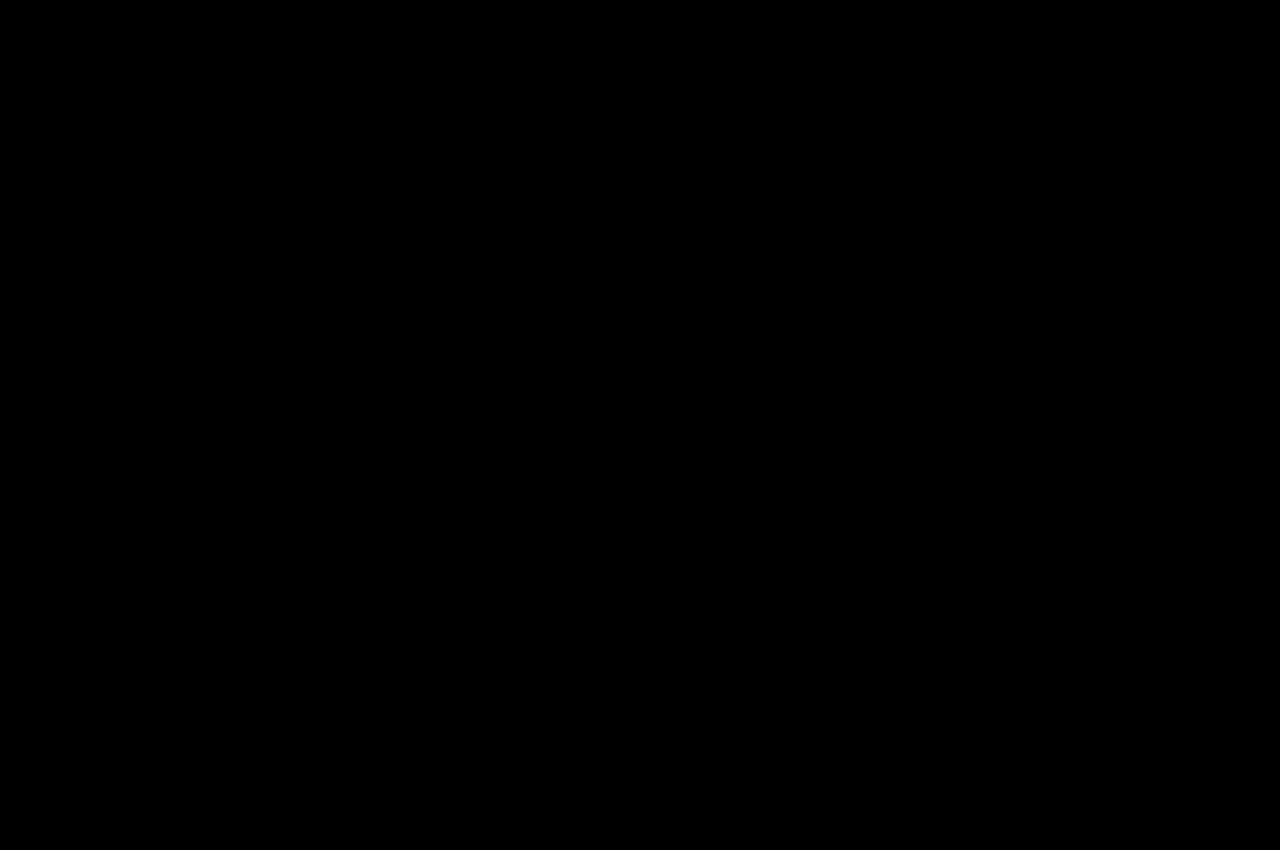
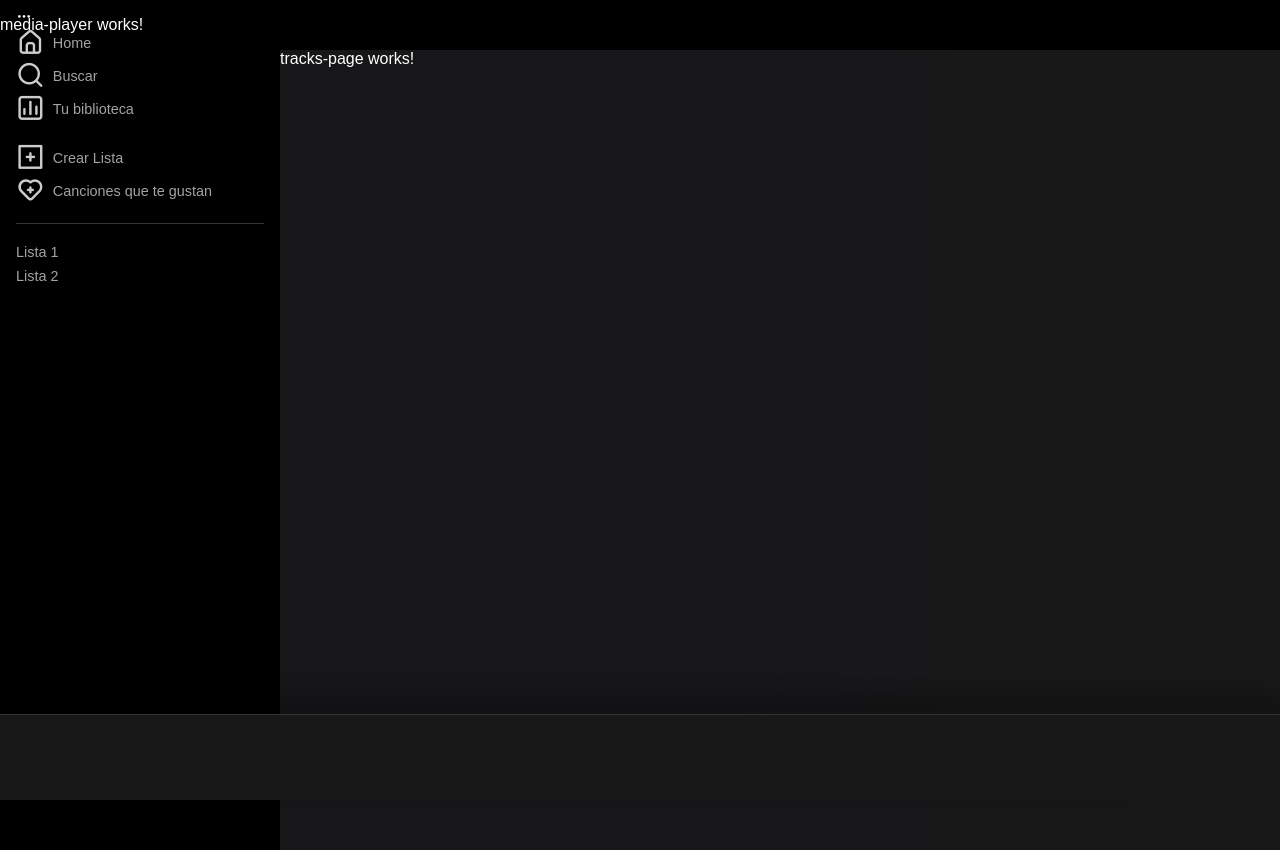
Before and after one commit to tonyvazgar/Sporify-Clon, an Angular app: page /tracks in a window 1280 px wide. Before the commit this address led to /. Before the commit the page ends 800 px from the top, so only its background shows below. Built offline with nearby package versions, Linux system fonts and the light colour scheme.

Commit message:
adding pages to modules

```diff
--- a/src/app/app-routing.module.ts
+++ b/src/app/app-routing.module.ts
@@ -1,10 +1,15 @@
 import { NgModule } from '@angular/core';
 import { RouterModule, Routes } from '@angular/router';
-import { HomeModule } from './modules/home/home.module';
+import { HomePageComponent } from '@modules/home/pages/home-page/home-page.component';
 
 const routes: Routes = [
   {
+    path: 'auth',
+    loadChildren: () => import('./modules/auth/auth.module').then( module => module.AuthModule)
+  },
+  {
     path: '',
+    component: HomePageComponent,
     loadChildren: () => import('./modules/home/home.module').then( module => module.HomeModule)
   }
 ];
--- a/src/app/modules/home/home-routing.module.ts
+++ b/src/app/modules/home/home-routing.module.ts
@@ -1,11 +1,18 @@
 import { NgModule } from '@angular/core';
 import { RouterModule, Routes } from '@angular/router';
-import { HomePageComponent } from './pages/home-page/home-page.component';
 
 const routes: Routes = [
   {
-    path: '',
-    component: HomePageComponent
+    path: 'tracks',
+    loadChildren: () => import('@modules/tracks/tracks.module').then(m => m.TracksModule)
+  },
+  {
+    path: 'favorites',
+    loadChildren: () => import('@modules/favorites/favorites.module').then(m => m.FavoritesModule)
+  },
+  {
+    path: 'history',
+    loadChildren: () => import('@modules/history/history.module').then(m => m.HistoryModule)
   }
 ];
 
--- a/src/app/modules/home/pages/home-page/home-page.component.css
+++ b/src/app/modules/home/pages/home-page/home-page.component.css
@@ -1,3 +1,6 @@
-h1{
-  color: red;
+.home-wrapper {
+  margin: 0 0 0 17.5rem;
+  background: rgb(23, 23,26);
+  background: linear-gradient(90deg, rgba(23,23,26,1) 44%, rgba(24,24,24,1));
+  min-height: 100vh;
 }
--- a/src/app/modules/home/pages/home-page/home-page.component.html
+++ b/src/app/modules/home/pages/home-page/home-page.component.html
@@ -1 +1,5 @@
 <app-side-bar></app-side-bar>
+<app-media-player></app-media-player>
+<div class="home-wrapper">
+  <router-outlet name="child"></router-outlet>
+</div>
--- a/src/app/modules/tracks/tracks-routing.module.ts
+++ b/src/app/modules/tracks/tracks-routing.module.ts
@@ -1,7 +1,14 @@
 import { NgModule } from '@angular/core';
 import { RouterModule, Routes } from '@angular/router';
+import { TracksPageComponent } from './pages/tracks-page/tracks-page.component';
 
-const routes: Routes = [];
+const routes: Routes = [
+  {
+    path: '',
+    component: TracksPageComponent,
+    outlet: 'child'
+  }
+];
 
 @NgModule({
   imports: [RouterModule.forChild(routes)],
--- a/src/app/shared/components/media-player/media-player.component.css
+++ b/src/app/shared/components/media-player/media-player.component.css
@@ -0,0 +1,154 @@
+.media-player {
+  background-color: var(--color-5);
+  position: fixed;
+  bottom: 0;
+  width: 100%;
+  z-index: 2;
+  height: 85px;
+  border-top: solid 1px var(--color-2);
+  box-shadow: 0px -15px 15px 7px #0000002e;
+}
+
+.media-player .media-player--wrapper {
+  position: relative;
+  display: flex;
+  justify-content: space-between;
+  height: 100%;
+  padding: 0;
+}
+
+.media-player .media-player--wrapper .player-center {
+  display: flex;
+  align-content: center;
+  align-items: center;
+}
+
+.media-player--wrapper .artist {
+  width: 25%;
+  padding: 0 .5rem;
+}
+
+.media-player--wrapper .player-audio {
+  width: 25%;
+  padding: 0 .5rem;
+}
+
+.media-player--wrapper .player-controls {
+  width: 50%;
+  padding: 0 .5rem;
+  position: relative;
+}
+
+.media-player--wrapper .artist .artist-inside {
+  display: flex;
+  gap: .5rem
+}
+
+.media-player--wrapper .artist .track-like {
+  display: flex;
+  flex-direction: column;
+  align-self: center;
+  padding: 0 .25rem;
+}
+
+.media-player--wrapper .artist .track-like .btn-like {
+  border: 0;
+  background-color: transparent;
+  color: var(--color-4);
+  font-size: var(--font-size-2);
+  opacity: .7;
+}
+
+.media-player--wrapper .artist .artist-inside .track-info {
+  display: flex;
+  flex-direction: column;
+  align-self: center;
+}
+
+.media-player--wrapper .artist .artist-inside .track-title {
+  margin: 0;
+  font-weight: 400;
+  font-size: .8rem;
+}
+
+.media-player--wrapper .artist .artist-inside .sub-title {
+  margin: 0;
+  font-weight: 300;
+  font-size: 80%;
+  opacity: .6;
+}
+
+.media-player--wrapper .artist .artist-inside .cover {
+  width: 55px;
+  height: 55px;
+  object-fit: cover;
+}
+
+.media-player--wrapper .player-controls-inside {
+  display: flex;
+  justify-content: center;
+  align-self: center;
+  flex-direction: column;
+  width: 100%;
+  position: relative;
+}
+
+.media-player--wrapper .player-controls-inside .buttons-media {
+  display: flex;
+  justify-content: center;
+  align-self: center;
+  gap: .5rem
+}
+
+.media-player--wrapper .player-controls-inside .buttons-media .btn {
+  background-color: transparent;
+  border: 0;
+  color: var(--color-4);
+  opacity: .7;
+  font-size: 1.65rem
+}
+
+.media-player--wrapper .player-controls-inside .buttons-media .play {
+  font-size: 2.35rem;
+}
+
+.media-player--wrapper .player-controls-inside .media-linetime {
+  display: flex;
+  justify-content: space-between;
+  font-size: 70%;
+  padding: 0;
+}
+
+.media-player--wrapper .player-controls-inside .media-linetime .time {
+  padding: .5rem 0;
+}
+
+.media-player--wrapper .player-controls-inside .media-linetime .time-progress {
+  background-color: var(--color-2);
+  height: 2px;
+  width: 100%;
+  left: 0;
+  position: absolute;
+  cursor: pointer;
+}
+
+.media-player--wrapper .player-controls-inside .media-linetime .time-progress-live {
+  background-color: var(--color-4);
+  width: 0%;
+  height: 2px;
+  transition: all ease var(--animation-1);
+  position: absolute;
+}
+
+.media-player--wrapper .player-audio-inside {
+  display: flex;
+  justify-content: flex-end;
+  width: 100%;
+}
+
+.media-player--wrapper .player-audio-inside .btn-media {
+  background-color: transparent;
+  border: 0;
+  color: var(--color-4);
+  font-size: var(--font-size-2);
+}
--- a/src/app/shared/components/media-player/media-player.component.html
+++ b/src/app/shared/components/media-player/media-player.component.html
@@ -1 +1,78 @@
 <p>media-player works!</p>
+<div class="media-player">
+  <div class="media-player--wrapper ">
+      <!--Zona del artista-->
+      <div class="artist player-center">
+          <ng-container *ngTemplateOutlet="artistZone"></ng-container>
+      </div>
+      <!--Zona del reproductor-->
+      <div class="player-controls player-center">
+          <ng-container *ngTemplateOutlet="playerZone"></ng-container>
+      </div>
+      <!--Zona del controles adicionales-->
+      <div class="player-audio player-center">
+          <ng-container *ngTemplateOutlet="playerAudio"></ng-container>
+      </div>
+  </div>
+</div>
+
+<!-- ZONE TEMPLATES -->
+
+<ng-template #artistZone>
+  <!-- <div class="artist-inside" *ngIf="multimediaService.trackInfo$ | async as mockCover">
+
+      <img [src]="mockCover.cover" alt="" class="cover">
+      <div class="track-info">
+          <h3 class="track-title">{{mockCover.name}}</h3>
+          <h5 class="track-title sub-title">{{mockCover?.album}}</h5>
+      </div>
+      <div class="track-like">
+          <button class="btn-like">
+              <i class="uil uil-heart"></i>
+          </button>
+      </div>
+  </div> -->
+</ng-template>
+
+<ng-template #playerZone>
+  <!-- <div class="player-controls-inside">
+      <div class="buttons-media">
+          <button class="arrow btn">
+              <i class="uil uil-previous"></i>
+          </button>
+          <button (click)="multimediaService.togglePlayer()" class="play btn">
+              <i [ngClass]="{
+                  'uil-play-circle':state === 'paused',
+                  'uil-pause-circle':state !== 'paused'
+              }" class="uil "></i>
+
+          </button>
+          <button class="arrow btn">
+              <i class="uil uil-step-forward"></i>
+          </button>
+      </div>
+      <div class="media-linetime">
+
+          <div class="time">{{multimediaService.timeElapsed$ | async}}</div>
+          <span #progressBar (click)="handlePosition($event)" class="time-progress">
+              <span class="time-progress-live" [style.width]="(multimediaService.playerPercentage$ | async)+'%'">
+              </span>
+          </span>
+          <div class="time">{{multimediaService.timeRemaining$ | async}}</div>
+      </div>
+  </div> -->
+</ng-template>
+
+<ng-template #playerAudio>
+  <!-- <div class="player-audio-inside">
+      <button class="btn-media">
+          <i class="uil uil-list-ui-alt"></i>
+      </button>
+      <button class="btn-media">
+          <i class="uil uil-boombox"></i>
+      </button>
+      <button class="btn-media">
+          <i class="uil uil-volume-off"></i>
+      </button>
+  </div> -->
+</ng-template>
--- a/src/app/shared/shared.module.ts
+++ b/src/app/shared/shared.module.ts
@@ -16,7 +16,9 @@
     CommonModule
   ],
   exports: [
-    SideBarComponent
+    SideBarComponent,
+    MediaPlayerComponent,
+    HeaderUserComponent
   ]
 })
 export class SharedModule { }
```
